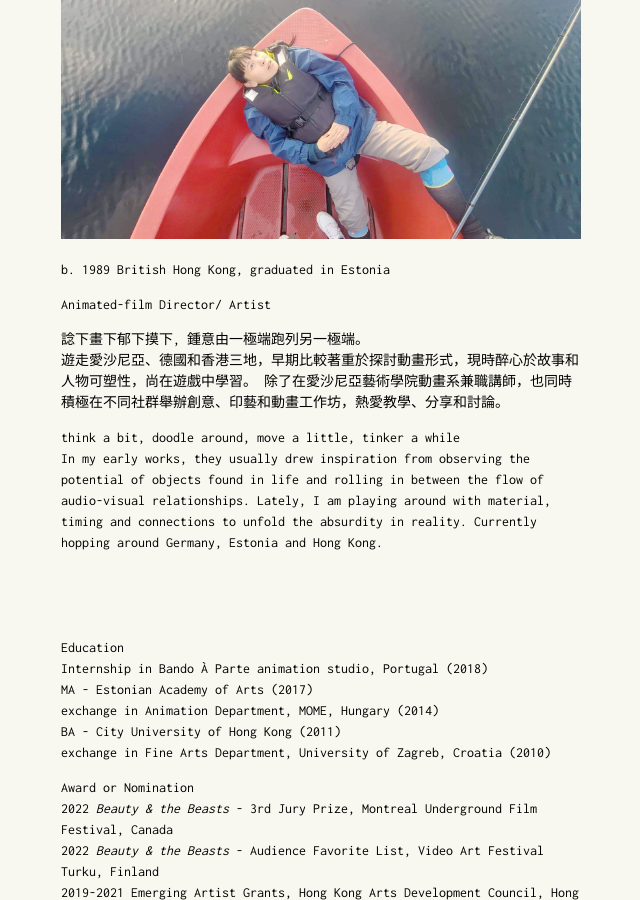
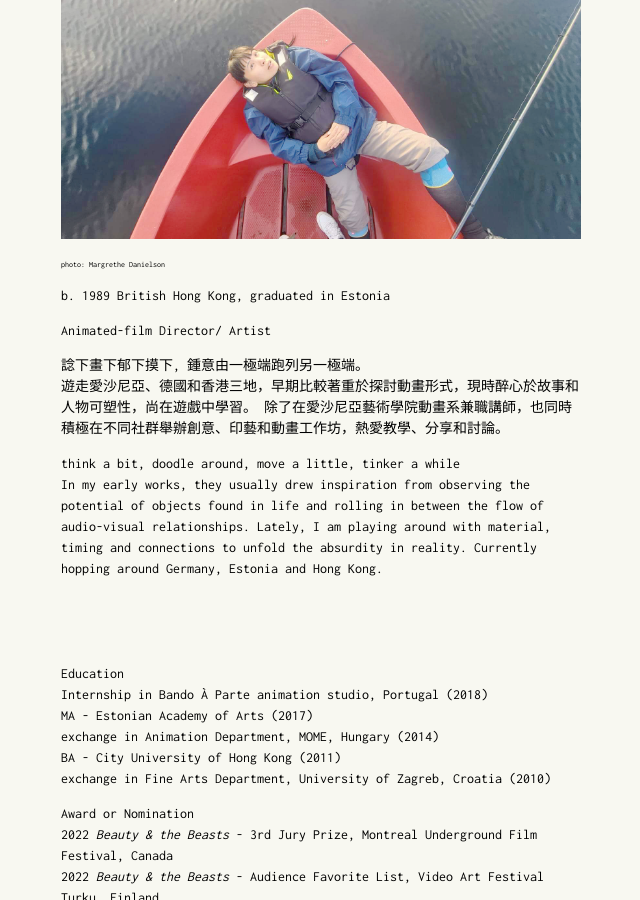
Before and after one commit to itchyeggie/itchyeggie.github.io, a Jekyll site: the page built from _posts/2022-07-23-about.md, in a window 1280 px wide and 900 px high, scrolled down 322 px. Shown: the whole window, without its empty margins (59-699 px from the left). Built offline with Jekyll 4.4.1, drawn with Linux system fonts in a browser that asks for light colours.

Commit message:
Update _posts/2022-07-23-about.md (via Pages CMS)

```diff
--- a/_posts/2022-07-23-about.md
+++ b/_posts/2022-07-23-about.md
@@ -10,6 +10,7 @@ home: true
 
 ![](./assets/images/about/IMG_1338_copy.jpg)
 
+<p style="font-size:8px;">photo: Margrethe Danielson </p>
 
 b. 1989 British Hong Kong, graduated in Estonia
 
```
